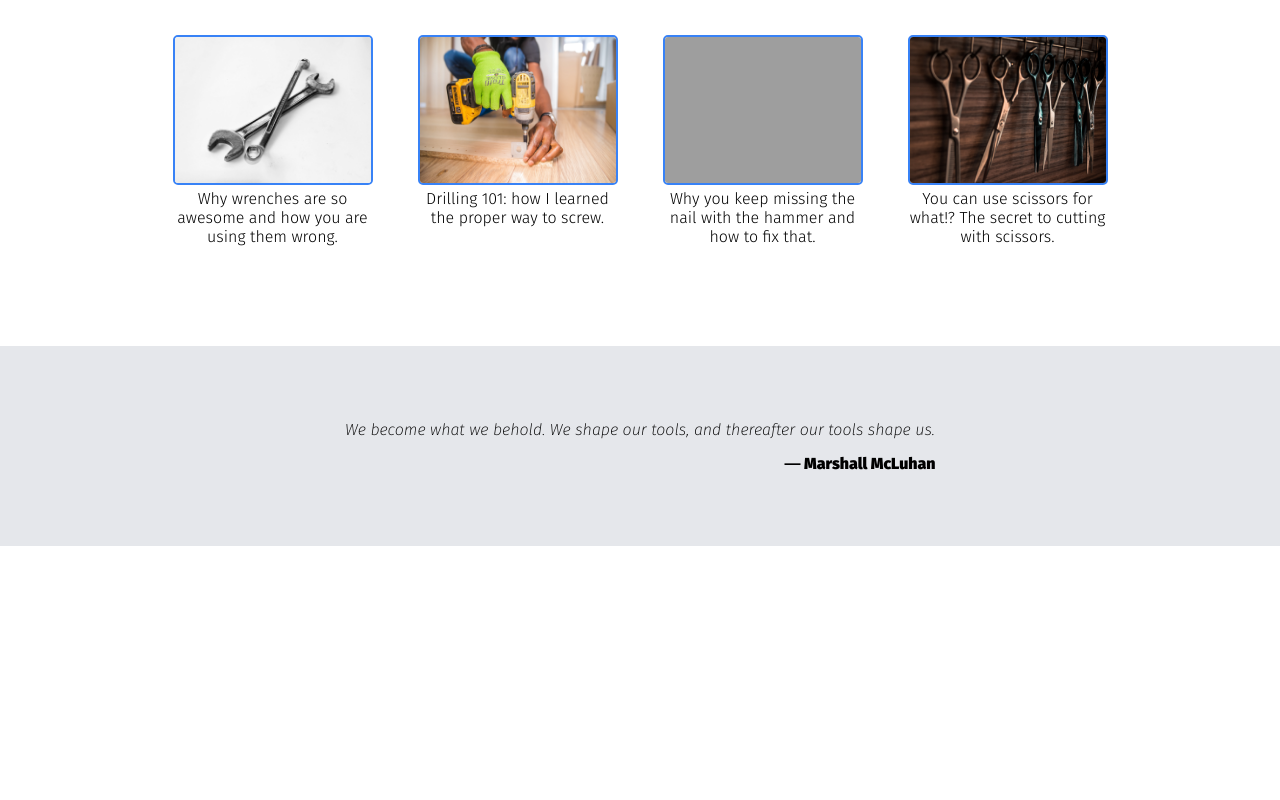
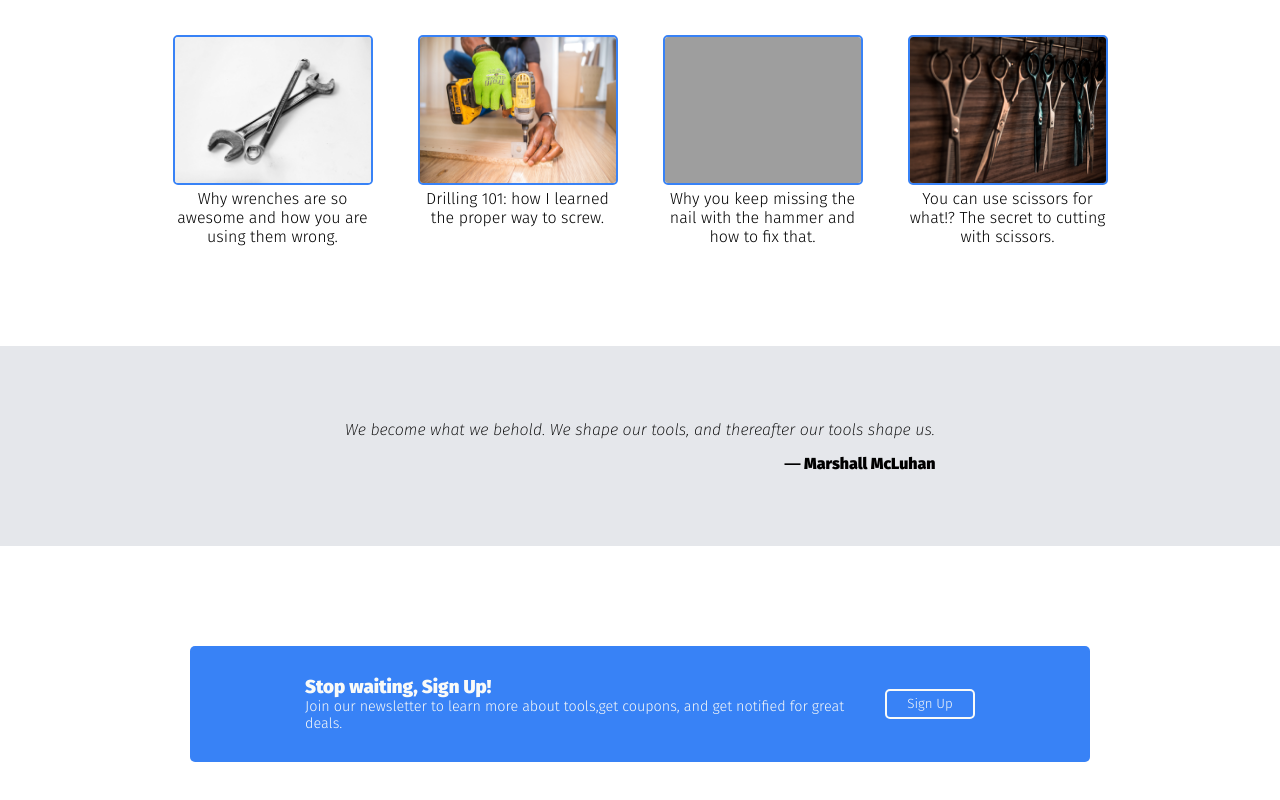
Before and after one commit to jamesrkaliszuk/landing-page-foundations, a plain HTML site: page index.html in a window 1280 px wide. Shown: the part 718-1518 px from the top of the page. Before the commit the page ends 1264 px from the top, so only its background shows below. Drawn offline with Linux system fonts and the light colour scheme; grey boxes are pictures that could not be loaded.

Commit message:
Finished the last section before the footer
Created a new section tag, populated it with 2 divs. Div 1 contains an h3 and a p. Div 2 contains a button. Styled everything accordingly using flex. Final result is clean but not mobile friendly.

```diff
--- a/css/style.css
+++ b/css/style.css
@@ -174,4 +174,46 @@ h1,h2,h3,h4,h5,h6,p {
 
 /* END OF QUOTE SECTION */
 
+/* START OF CALL TO ACTION SECTION */
+
+.cta-wrapper {
+    display: flex;
+    justify-content: center;
+    align-items: center;
+    gap: 30px;
+    width: 900px;
+    border-radius: 5px;
+    background: var(--button-color);
+    align-self: center;
+    margin-bottom: 70px;
+    color: var(--hero-color);
+    padding: 30px;
+}
+
+.cta-1 {
+    width: 550px;
+}
+
+.cta-1 p {
+    font-size: .9rem;
+}
+
+.cta-2 button {
+    width: 90px;
+    height: 30px;
+    background: var(--button-color);
+    border: 2px solid var(--hero-color);
+    border-radius: 5px;
+    cursor: pointer;
+    color: var(--hero-color);
+    font-family: var(--font);
+}
+
+.cta-2 button:hover {
+    border: 2px solid black;
+    color: black;
+}
+
+/* END OF CALL TO ACTION SECTION */
+
 /* END OF MAIN CONTENT CSS */
--- a/index.html
+++ b/index.html
@@ -93,6 +93,19 @@
       <!-- END OF SECOND SECTION -->
 
       <!-- START OF THIRD SECTION -->
+      <section class="cta-wrapper">
+        <div class="cta-1">
+          <h3>Stop waiting, Sign Up!</h3>
+          <p>
+            Join our newsletter to learn more about tools,get coupons, and get
+            notified for great deals.
+          </p>
+        </div>
+
+        <div class="cta-2">
+          <button>Sign Up</button>
+        </div>
+      </section>
       <!-- END OF THIRD SECTION -->
     </main>
     <!-- END OF MAIN CONTENT -->
```
